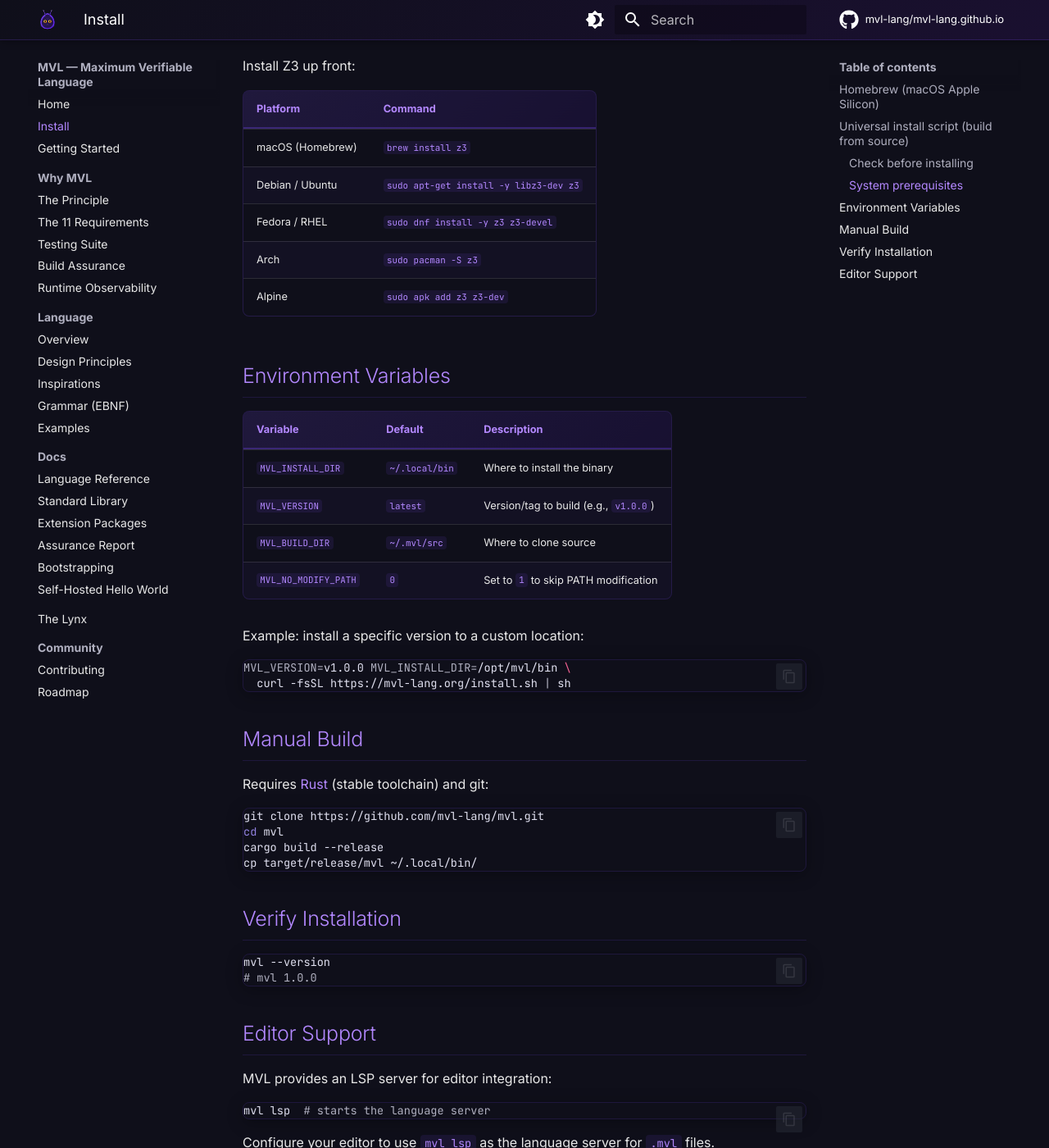
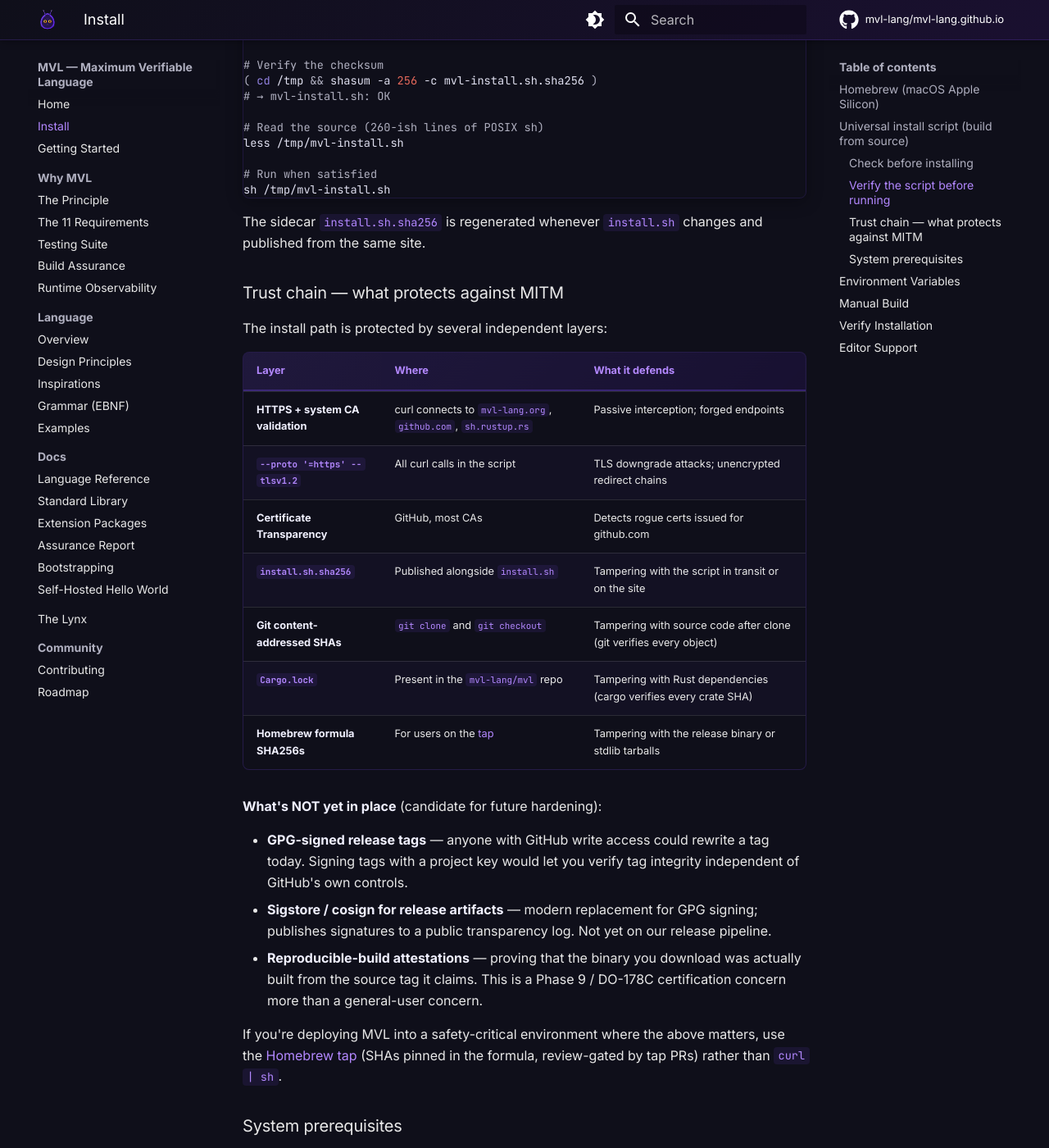
Before and after one commit to mvl-lang/mvl-lang.github.io, an MkDocs documentation site: the page built from docs/install.md, in a window 1280 px wide and 1400 px high, scrolled down 1874 px. Shown: the whole window at 82% size. Built offline with MkDocs 1.6.1 and Material for MkDocs 9.7.7, drawn with Linux system fonts in a browser that asks for light colours; comment, search, counter and statistics services are not loaded; some of the changed text lies outside the part shown.

Commit message:
security(install): enforce TLS 1.2+ on all curl calls; document trust chain
Two changes.

1. `--proto '=https' --tlsv1.2` added to every curl invocation in
   install.sh — was already on the rustup call, missing from the
   two we added for version resolution:

   - github.com/OWNER/REPO/releases/latest (HTML redirect)
   - api.github.com/repos/OWNER/REPO/releases/latest (fallback)

   `--proto '=https'` refuses non-HTTPS URLs even if the server
   redirects to one, blocking a downgrade in the redirect chain.
   `--tlsv1.2` rejects TLS 1.0/1.1 handshakes.  Cheap defence
   against attackers who can inject redirects or downgrade
   ciphers on a compromised network.

2. New "Verify the script before running" and "Trust chain — what
   protects against MITM" sections in docs/install.md.  The first
   documents the sha256 verification recipe (the sidecar has
   existed but wasn't discoverable).  The second is a per-layer
   audit of what actually defends the install path (HTTPS + CT +
   git SHAs + Cargo.lock + Homebrew formula pinning), and honest
   naming of what's NOT yet in place (signed release tags,
   sigstore attestations).

For safety-critical deployments, docs now recommend the Homebrew
tap (SHAs pinned in formula, review-gated) over curl | sh.

````diff
--- a/docs/install.md
+++ b/docs/install.md
@@ -68,6 +68,50 @@
 
 Exit code is non-zero if anything is missing, so it composes with CI/scripting. Nothing is written to disk in check mode.
 
+### Verify the script before running
+
+For security-conscious users who want to inspect or checksum the install script before running it:
+
+```bash
+# Download to a file instead of piping to sh
+curl -fsSL https://mvl-lang.org/install.sh       -o /tmp/mvl-install.sh
+curl -fsSL https://mvl-lang.org/install.sh.sha256 -o /tmp/mvl-install.sh.sha256
+
+# Verify the checksum
+( cd /tmp && shasum -a 256 -c mvl-install.sh.sha256 )
+# → mvl-install.sh: OK
+
+# Read the source (260-ish lines of POSIX sh)
+less /tmp/mvl-install.sh
+
+# Run when satisfied
+sh /tmp/mvl-install.sh
+```
+
+The sidecar `install.sh.sha256` is regenerated whenever `install.sh` changes and published from the same site.
+
+### Trust chain — what protects against MITM
+
+The install path is protected by several independent layers:
+
+| Layer | Where | What it defends |
+|-------|-------|-----------------|
+| **HTTPS + system CA validation** | curl connects to `mvl-lang.org`, `github.com`, `sh.rustup.rs` | Passive interception; forged endpoints |
+| **`--proto '=https' --tlsv1.2`** | All curl calls in the script | TLS downgrade attacks; unencrypted redirect chains |
+| **Certificate Transparency** | GitHub, most CAs | Detects rogue certs issued for github.com |
+| **`install.sh.sha256`** | Published alongside `install.sh` | Tampering with the script in transit or on the site |
+| **Git content-addressed SHAs** | `git clone` and `git checkout` | Tampering with source code after clone (git verifies every object) |
+| **`Cargo.lock`** | Present in the `mvl-lang/mvl` repo | Tampering with Rust dependencies (cargo verifies every crate SHA) |
+| **Homebrew formula SHA256s** | For users on the [tap](https://github.com/mvl-lang/homebrew-mvl) | Tampering with the release binary or stdlib tarballs |
+
+**What's NOT yet in place** (candidate for future hardening):
+
+- **GPG-signed release tags** — anyone with GitHub write access could rewrite a tag today. Signing tags with a project key would let you verify tag integrity independent of GitHub's own controls.
+- **Sigstore / cosign for release artifacts** — modern replacement for GPG signing; publishes signatures to a public transparency log. Not yet on our release pipeline.
+- **Reproducible-build attestations** — proving that the binary you download was actually built from the source tag it claims. This is a Phase 9 / DO-178C certification concern more than a general-user concern.
+
+If you're deploying MVL into a safety-critical environment where the above matters, use the [Homebrew tap](https://github.com/mvl-lang/homebrew-mvl) (SHAs pinned in the formula, review-gated by tap PRs) rather than `curl | sh`.
+
 ### System prerequisites
 
 The script checks for these and stops with a clear install command if missing:
````
Also changed, not shown: 2 other files.
